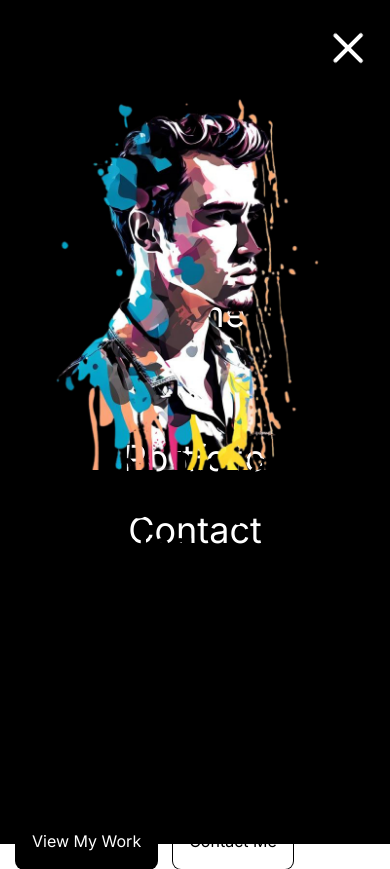
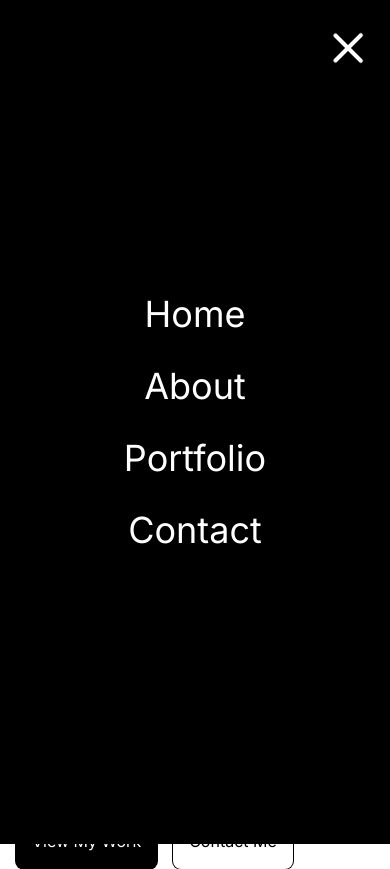
Before and after one commit to jaewoo-ahn/portfolio_zues, a Next.js app: page / in a window 390 px wide. Both pictures are taken after a click on the button 354 px from the left and 48 px from the top of the page. Built offline with nearby package versions, Linux system fonts and the light colour scheme.

Commit message:
animation

```diff
--- a/src/components/navbar.jsx
+++ b/src/components/navbar.jsx
@@ -24,19 +24,26 @@
   };
 
   const centerVariants = {
-    closed: {
-      opacity: 1,
-    },
+    closed: { opacity: 1 },
+    opened: { opacity: 0 },
+  };
+
+  const bottomVariants = {
+    closed: { rotate: 0 },
+    opened: { rotate: -45, backgroundColor: "rgb(255,255,255)" },
+  };
+
+  const listVariants = {
+    closed: { x: "100vw" },
     opened: {
-      opacity: 0,
+      x: 0,
+      transition: { when: "beforeChildren", staggerChildren: 0.2 },
     },
   };
 
-  const bottomVariants = {
-    closed: {
-      rotate: 0,
-    },
-    opened: { rotate: -45, backgroundColor: "rgb(255,255,255)" },
+  const listItemVariants = {
+    closed: { x: -10, opacity: 0 },
+    opened: { x: 0, opacity: 1 },
   };
 
   return (
@@ -101,12 +108,21 @@
           ></motion.div>
         </button>
         {open && (
-          <motion.div className="absolute top-0 left-0 w-screen h-screen bg-black text-white flex flex-col items-center justify-center gap-8 text-4xl">
+          <motion.div
+            variants={listVariants}
+            initial="closed"
+            animate="opened"
+            className="absolute top-0 left-0 w-screen h-screen bg-black text-white flex flex-col items-center justify-center gap-8 text-4xl z-40"
+          >
             {Links.map((link) => {
               return (
-                <Link href={link.url} key={link.title}>
-                  {link.title}
-                </Link>
+                <motion.div
+                  className=""
+                  variants={listItemVariants}
+                  key={link.title}
+                >
+                  <Link href={link.url}>{link.title}</Link>
+                </motion.div>
               );
             })}
           </motion.div>
```
